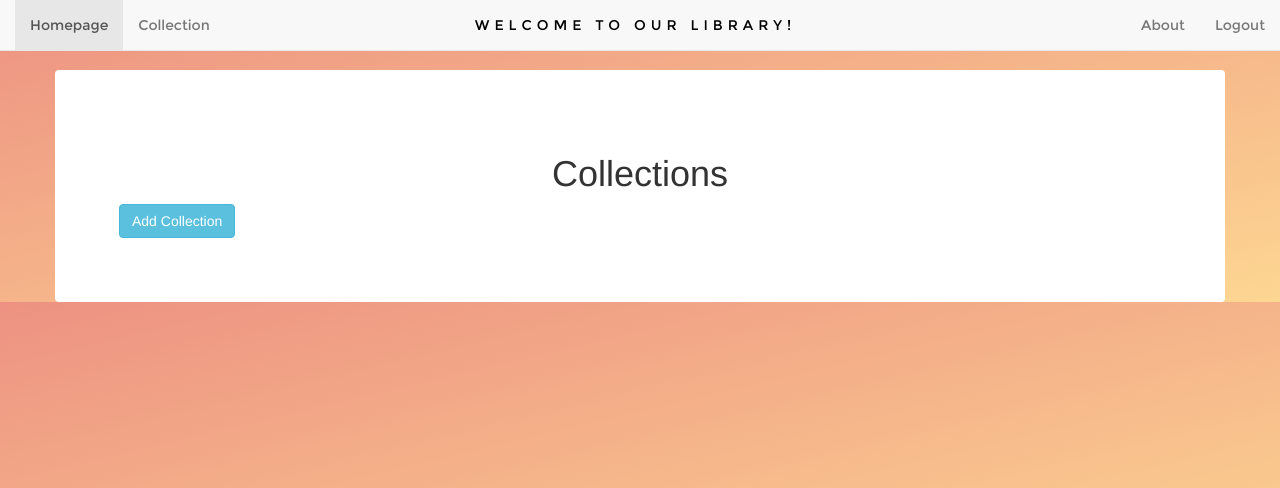
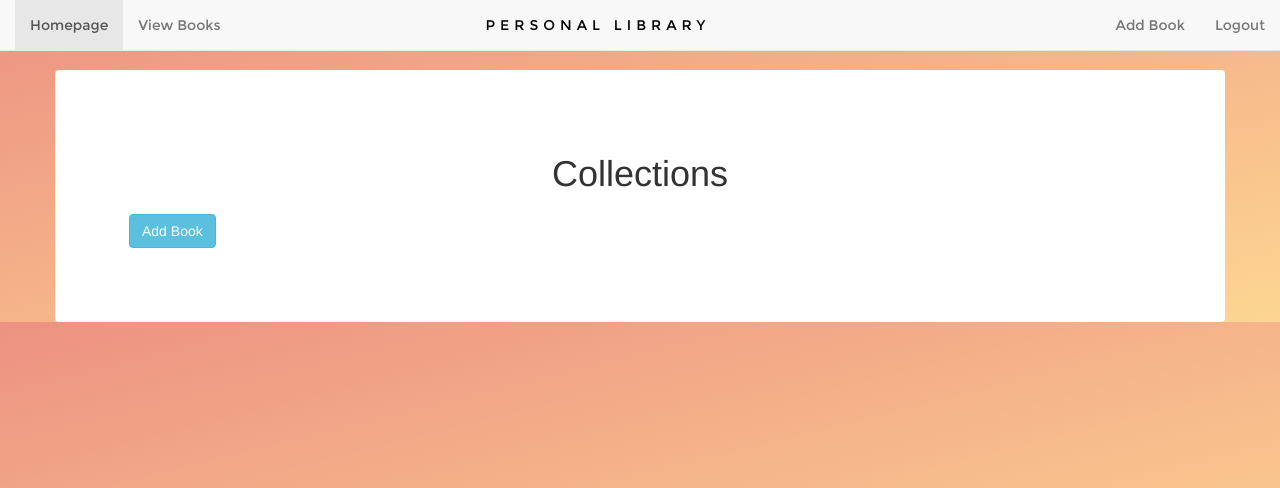
Before and after one commit to sarahsdf/book-library, a PHP site: page /library.php in a window 1280 px wide. Shown: the top 488 px of the page. Run offline with PHP 8.4, Linux system fonts and the light colour scheme; the visitor is signed in with stand-in values (Sample User, id 1); data that the repository does not hold is empty; some libraries are stand-ins or nearby versions.

Commit message:
fixed navbar

```diff
--- a/tp2/index.php
+++ b/tp2/index.php
@@ -80,7 +80,7 @@
                     <li class="active"><a href="#">Homepage</a></li>
                     <li><a href="library.php">View Books</a></li>
                 </ul>
-                    <p class="navbar-text text-uppercase" id="title">Welcome to our library!</p>
+                    <p class="navbar-text text-uppercase" id="title">Personal Library</p>
                 <ul class="nav navbar-nav navbar-right">
                     <li><a href="about.php">About</a></li>
                     <?php if(!isset($_SESSION['username'])){?>
--- a/tp2/library.php
+++ b/tp2/library.php
@@ -142,15 +142,17 @@
             <div class="container-fluid">
                 <ul class="nav navbar-nav">
                     <li class="active"><a href="index.php">Homepage</a></li>
-                    <li><a href="library.php">Collection</a></li>
+                    <li><a href="library.php">View Books</a></li>
                 </ul>
-                    <p class="navbar-text text-uppercase" id="title">Welcome to our library!</p>
+                    <p class="navbar-text text-uppercase" id="title">Personal Library</p>
                 <ul class="nav navbar-nav navbar-right">
-                    <li><a href="about.php">About</a></li>
+                    <?php if(isset($_SESSION['username']) && $_SESSION['role'] === "admin"){?>
+                    <li><a href="addBooks.php">Add Book</a></li>
+                    <?php }?>
                     <?php if(!isset($_SESSION['username'])){?>
                      <li><a href="index.php#loginHere" id="login">Login</a></li>
                      <?php } else{?>
-                    <li><a href="index.php" id="logout">Logout</a></li>
+                    <li><a href="logout.php" id="logout">Logout</a></li>
                     <?php }?>
                 </ul>
             </div>
@@ -162,7 +164,7 @@
 		            if(isset($_SESSION['username']) && $_SESSION['role'] === "admin"){
 		                ?>
 		                 <button type="button" class="btn btn-info" id="addBook">
-		                        Add Collection
+		                        Add Book
 		                    </button>
 		            <?php } ?>
 			<div class="row">
--- a/tp2/src/css/library-style.css
+++ b/tp2/src/css/library-style.css
@@ -38,6 +38,10 @@ body{
   background-size: cover;*/
 }
 
+#addBook{
+  margin: 10px;
+}
+
 
 #navv{
   font-family: montserrat;
@@ -55,10 +59,10 @@ body{
 
 @keyframes titlehover {
   0% {
-    background-color: #D81159;
+    color: #D81159;
   }
   100% {
-    background-color: #F6B352;
+    color: #F6B352;
   }
 }
 
--- a/tp2/src/css/style.css
+++ b/tp2/src/css/style.css
@@ -100,7 +100,7 @@ a:hover{
 }
 
 #title:hover{
-  animation: titlehover 5s infinite;
+  animation: titlehover 10s infinite;
 }
 
 @keyframes enterhover {
@@ -114,9 +114,9 @@ a:hover{
 
 @keyframes titlehover {
   0% {
-    background-color: #D81159;
+    color: #D81159;
   }
   100% {
-    background-color: #F6B352;
+    color: #F6B352;
   }
 }
```
Also changed, not shown: tp2/addBooks.php (+9 -3 lines), tp2/viewDetails.php (+5 -5 lines).
